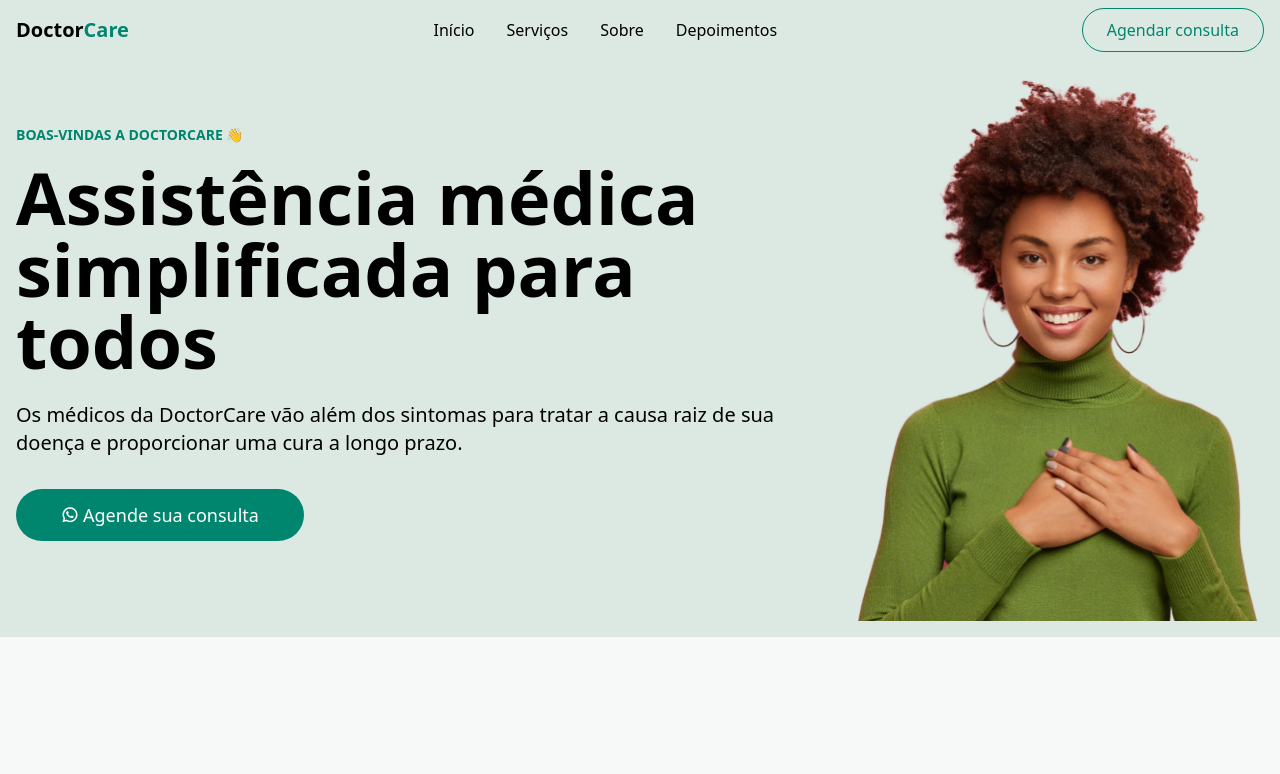
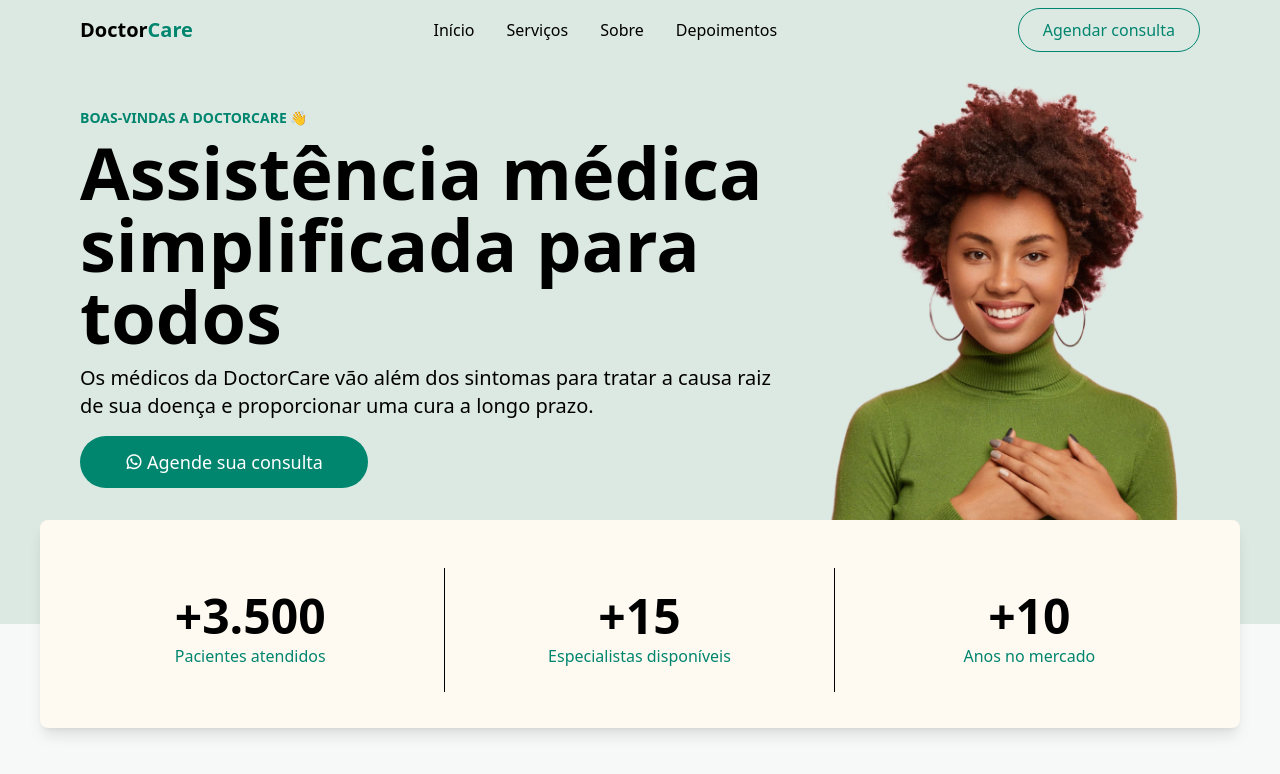
Before and after one commit to shanjid5566/doctor-care-project, a website: page src/index.html in a window 1280 px wide. Drawn offline with nearby package versions, Linux system fonts and the light colour scheme.

Commit message:
starts section completed

```diff
--- a/src/css/input.css
+++ b/src/css/input.css
@@ -18,6 +18,6 @@
 
 }
 
-.container {
-    @apply md:max-w-2xl lg:max-w-4xl xl:max-w-7xl mx-auto flex justify-between items-center p-4
+.wrapper {
+    @apply md:max-w-2xl lg:max-w-4xl xl:max-w-6xl mx-auto flex justify-between items-center p-4
 }
--- a/src/index.html
+++ b/src/index.html
@@ -25,7 +25,7 @@
     <!-- Header Section Start here -->
     <header id="header" class="bg-primary-green-light">
       <!-- navaber start -->
-      <nav class="container">
+      <nav class="wrapper">
         <!-- logo -->
         <div class="text-xl font-bold">
           <a href="/" class="text-black"
@@ -95,24 +95,26 @@
 
     <!-- hero section starts here -->
 
-    <section class="bg-primary-green-light sm:text-center">
+    <section class="bg-primary-green-light sm:text-center relative">
       <div
-        class="container flex md:flex-row flex-col items-center justify-between text-center"
+        class="wrapper flex md:flex-row flex-col items-center justify-between text-center"
       >
-        <div class="w-full md:w-2/3 md:text-left mb-8 md:mb-0 hero-section">
-          <h2 class="text-sm text-primary-green font-bold mb-4 mt-8">
+        <div class="w-full md:w-2/3 md:text-left mb-4 md:mb-0 hero-section">
+          <h2 class="text-sm text-primary-green font-bold mb-2 mt-8">
             BOAS-VINDAS A DOCTORCARE 👋
           </h2>
-          <h1 class="text-4xl md:text-4xl lg:text-5xl xl:text-7xl font-bold mb-6">
+          <h1
+            class="text-4xl md:text-4xl lg:text-5xl xl:text-7xl font-bold mb-3"
+          >
             Assistência médica simplificada para todos
           </h1>
-          <p class="text-lg md:text-xl mb-8 md:3/4">
+          <p class="text-lg md:text-xl mb-4 md:3/4">
             Os médicos da DoctorCare vão além dos sintomas para tratar a causa
             raiz de sua doença e proporcionar uma cura a longo prazo.
           </p>
           <div class="flex justify-center md:justify-start w-full">
             <button
-              class="bg-primary-green text-white px-5 py-3 mb-16 rounded-full text-lg hover:bg-primary-green-hover flex items-center justify-center gap-1 md:w-72"
+              class="bg-primary-green text-white px-5 py-3 rounded-full text-lg hover:bg-primary-green-hover flex items-center justify-center gap-1 md:w-72 mb-30"
             >
               <i class="ri-whatsapp-line"></i>
               <a href="#contact">Agende sua consulta</a>
@@ -120,7 +122,34 @@
           </div>
         </div>
         <div class="md:w1/3 flex justify-center md:justify-end heroImage">
-        <img src="./image/hero-banner.png" alt="hero img" class="w-full object-cover">
+          <img
+            src="./image/hero-banner.png"
+            alt="hero img"
+            class="w-full object-cover"
+          />
+        </div>
+      </div>
+    </section>
+
+    <!-- starts section -->
+
+    <section
+      class="container xl:max-w-screen-xl lg:max:w-screen-lg mx-auto bg-primary-green-beige md:h-52 -mt-26 rounded-lg shadow-lg z-10 relative p-8 pt-12 px-4"
+    >
+      <div
+        class="grid grid-cols-1 md:grid-cols-3 gap-* items-center justify-between"
+      >
+        <div class="text-center p-6 md:border-r border-b md:border-b-0">
+          <h4 class="text-5xl font-bold mb-1">+3.500</h4>
+          <p class="text-primary-green">Pacientes atendidos</p>
+        </div>
+        <div class="text-center p-6 md:border-r border-b md:border-b-0">
+          <h4 class="text-5xl font-bold mb-1">+15</h4>
+          <p class="text-primary-green">Especialistas disponíveis</p>
+        </div>
+        <div class="text-center p-6">
+          <h4 class="text-5xl font-bold mb-1">+10</h4>
+          <p class="text-primary-green">Anos no mercado</p>
         </div>
       </div>
     </section>
```
Also changed, not shown: src/css/output.css.
